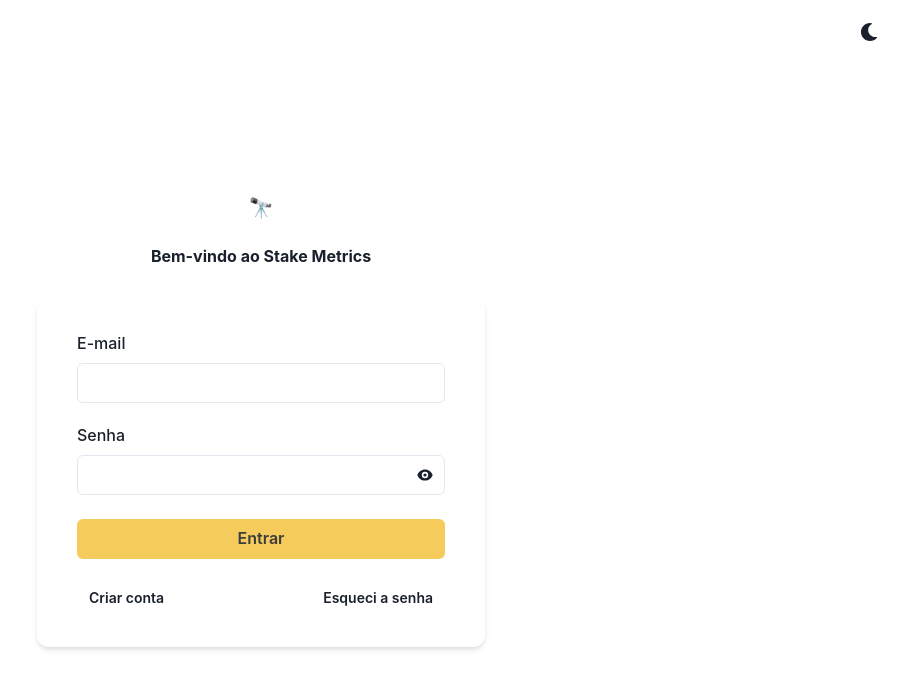
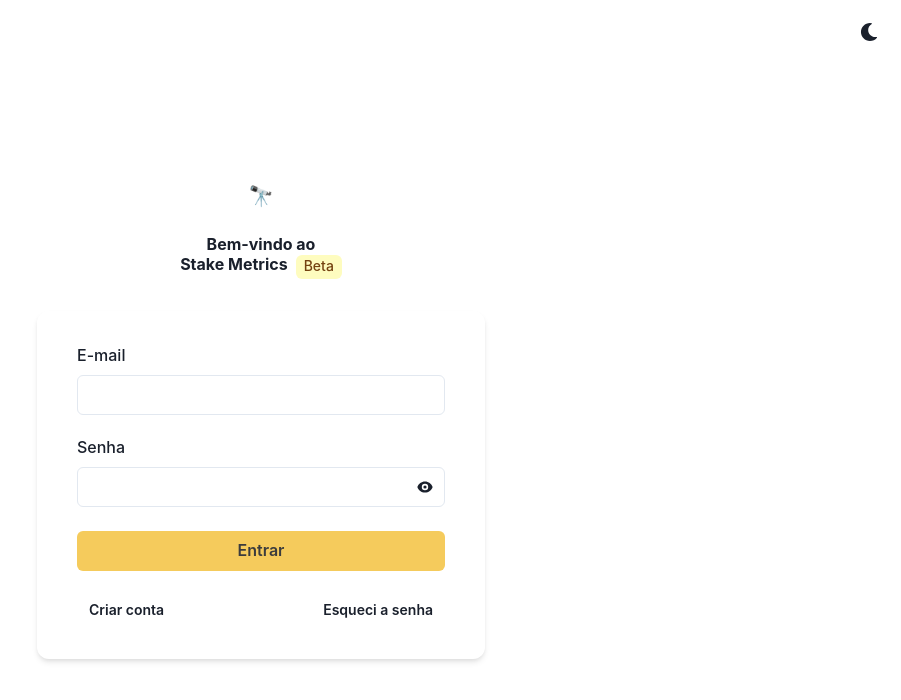
Before and after one commit to tiagoornelas/stake-metrics, a React (Create React App) app in the folder front-end/: page / in a window 1280 px wide. Shown: the top 700 px of the page, without its empty margins (379-1280 px from the left). Built offline with nearby package versions, Linux system fonts and the light colour scheme; no server answers.

Commit message:
feat(product): Creates Beta TAG

```diff
--- a/front-end/src/components/ProductName.tsx
+++ b/front-end/src/components/ProductName.tsx
@@ -1,3 +1,8 @@
-const ProductName = () => <>Stake Metrics</>;
+import {Flex, Tag} from "@chakra-ui/react";
+
+const ProductName = () => <Flex direction={"row"} gap={2}>
+    Stake Metrics
+    <Tag colorScheme={"yellow"}>Beta</Tag>
+</Flex>;
 
 export default ProductName;
```
